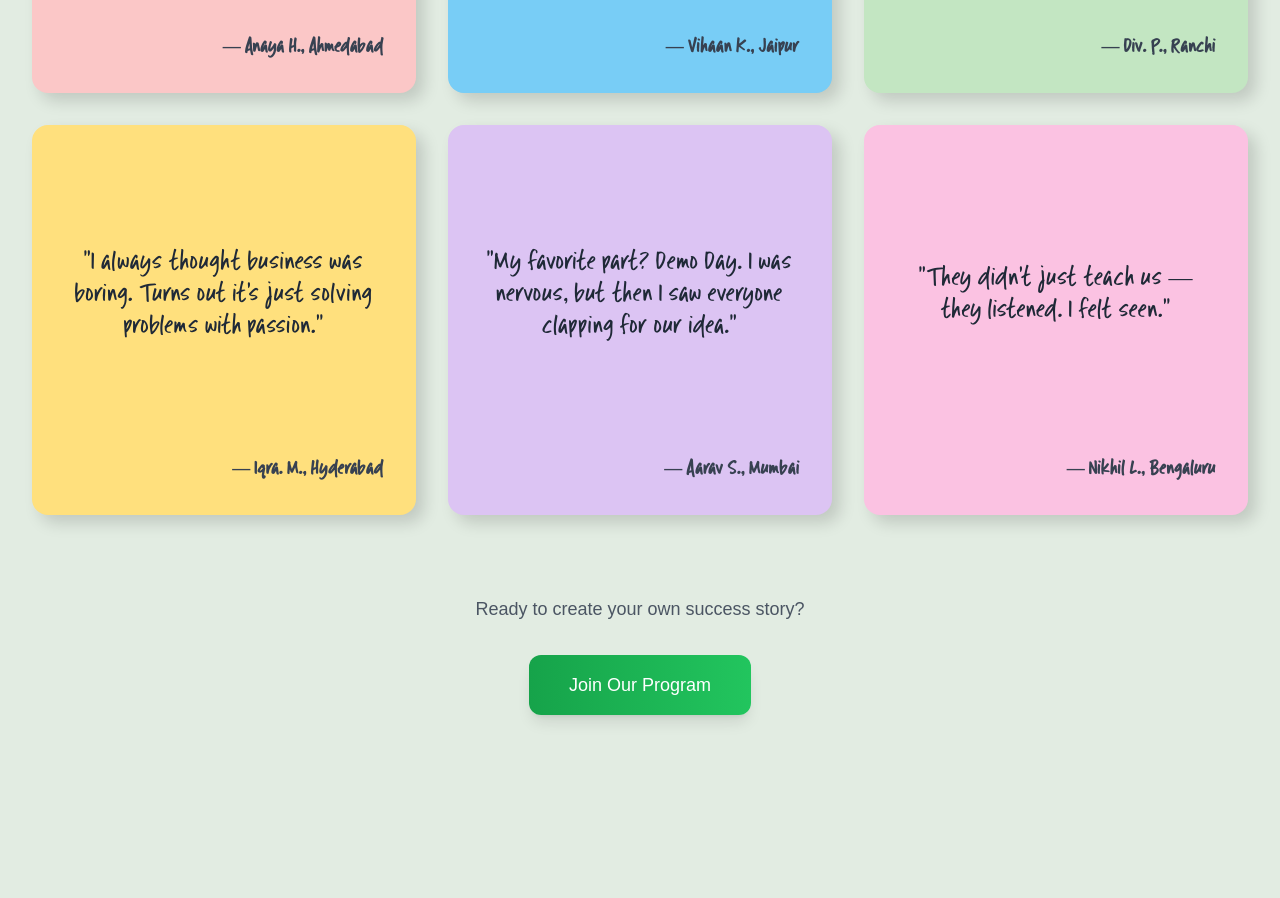
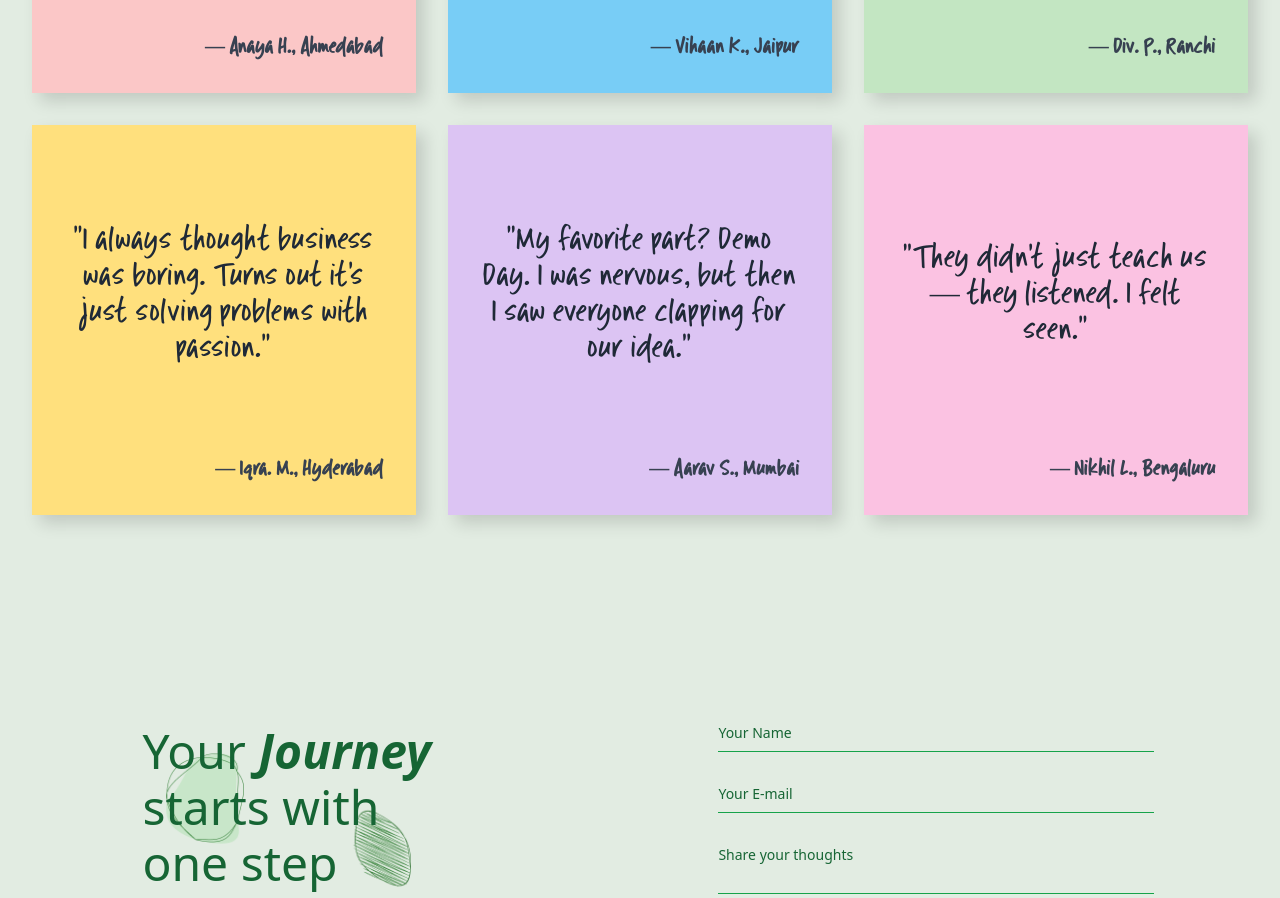
Before and after one commit to arnab-git-404/claylab, a Next.js app: page /mentorship in a window 1280 px wide. Shown: the part 4160-5058 px from the top of the page. Built offline with nearby package versions, Linux system fonts and the light colour scheme; a web font is replaced by a local one.

Commit message:
Update testimonials.tsx

```diff
--- a/components/mentorship/testimonials.tsx
+++ b/components/mentorship/testimonials.tsx
@@ -121,7 +121,7 @@ export default function TestimonialsGrid() {
               key={index}
               className={`
                 ${testimonial.bgColor}
-                rounded-xl sm:rounded-2xl
+
                 shadow-[8px_8px_16px_rgba(0,0,0,0.15)]
                 hover:shadow-[12px_12px_24px_rgba(0,0,0,0.25)]
                 p-4 sm:p-6 md:p-8
@@ -136,14 +136,16 @@ export default function TestimonialsGrid() {
             >
               {/* Quote */}
               <blockquote className="flex-1 flex items-center justify-center">
-                <p className="font-intrudingCat text-2xl sm:text-base md:text-lg lg:text-xl xl:text-2xl text-center font-medium leading-relaxed sm:leading-relaxed md:leading-loose  text-gray-800 group-hover:text-gray-900 transition-colors duration-300">
+                <p className="font-intrudingCat text-4xl sm:text-base md:text-lg lg:text-xl xl:text-3xl text-center font-medium leading-relaxed sm:leading-relaxed md:leading-loose  text-gray-800 group-hover:text-gray-900 transition-colors duration-300">
+                {/* <p className="font-intrudingCat text-base sm:text-xl md:text-xl lg:text-2xl xl:text-3xl  text-center font-medium leading-relaxed sm:leading-relaxed md:leading-loose text-gray-800 group-hover:text-gray-900 transition-colors duration-300"> */}
+
                   {testimonial.quote}
                 </p>
               </blockquote>
 
               {/* Attribution */}
               <footer className="mt-4 sm:mt-6">
-                <cite className="font-intrudingCat text-1xl sm:text-sm md:text-base lg:text-lg font-semibold text-right block text-gray-700 group-hover:text-gray-800 transition-colors duration-300 not-italic">
+                <cite className="font-intrudingCat text-1xl sm:text-sm md:text-base lg:text-xl font-semibold text-right block text-gray-700 group-hover:text-gray-800 transition-colors duration-300 not-italic">
                   — {testimonial.name}
                 </cite>
               </footer>
@@ -151,8 +153,9 @@ export default function TestimonialsGrid() {
           ))}
         </div>
 
+
         {/* Optional CTA Section */}
-        <div className="text-center mt-12 sm:mt-16 lg:mt-20">
+        {/* <div className="text-center mt-12 sm:mt-16 lg:mt-20">
           <p className="text-sm sm:text-base md:text-lg text-gray-600 mb-6 sm:mb-8 max-w-2xl mx-auto">
             Ready to create your own success story?
           </p>
@@ -160,7 +163,9 @@ export default function TestimonialsGrid() {
           <button className="inline-flex items-center px-6 sm:px-8 md:px-10 py-3 sm:py-4 bg-gradient-to-r from-green-600 to-green-500 hover:from-green-700 hover:to-green-600 text-white rounded-lg sm:rounded-xl font-medium text-sm sm:text-base md:text-lg transition-all duration-300 transform hover:scale-105 shadow-lg hover:shadow-xl">
             Join Our Program
           </button>
-        </div>
+        </div> */}
+
+
       </div>
     </section>
   );
```
